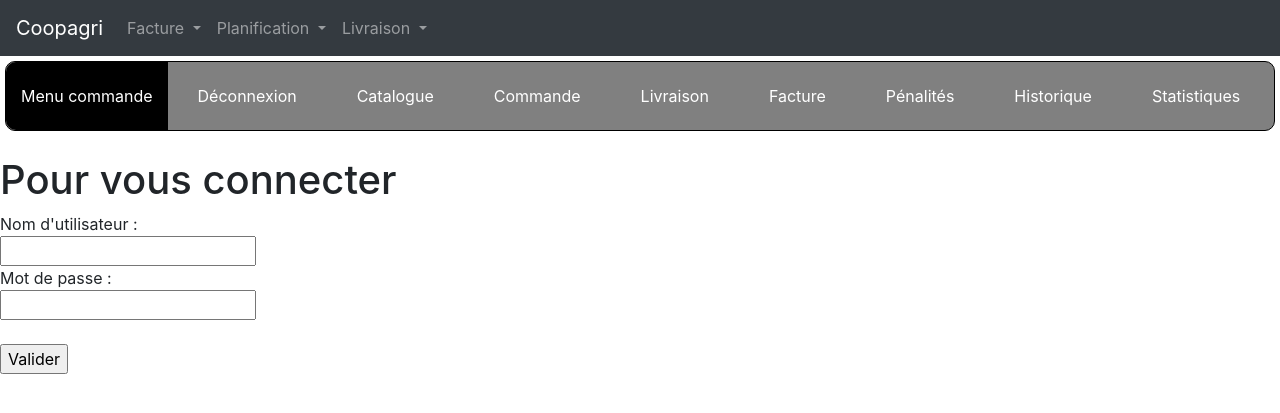
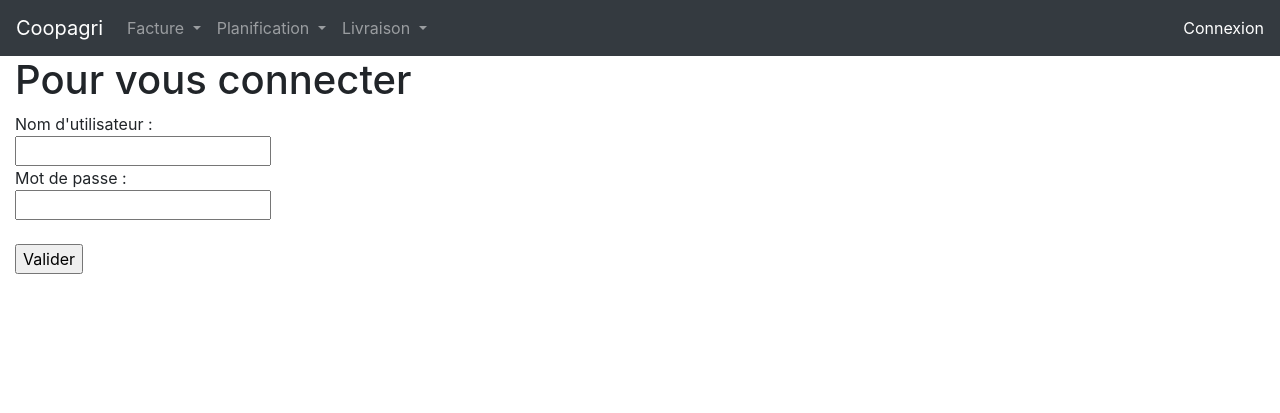
Before and after one commit to VisserV/coopagri, a PHP site: template include/pages/Connexion.inc.php in a window 1280 px wide. Shown: the top 413 px of the page. Run offline with PHP 8.4, Linux system fonts and the light colour scheme; the template is opened without the code that fills it, so the values that code supplies are empty; the visitor is signed in with stand-in values (Sample User, id 1).

Commit message:
new header

```diff
--- a/css/stylesheet.css
+++ b/css/stylesheet.css
@@ -1 +1,4 @@
 /*css*/
+nav ul li a#btn_Connexion, nav ul li a#btn_Connexion :link, nav ul li a#btn_Connexion :visited {
+    color: white !important;
+}
--- a/include/footer.inc.php
+++ b/include/footer.inc.php
@@ -1,8 +1,8 @@
-</div>
-<div id="footer">
-
 </div>
 
+<footer>
+
+</footer>
 
 </body>
 </html>
--- a/include/header.inc.php
+++ b/include/header.inc.php
@@ -8,12 +8,9 @@
     <meta charset="utf-8">
 
     <link rel="stylesheet" href="css/reset.css">
- <!--<link rel="stylesheet" href="https://maxcdn.bootstrapcdn.com/bootstrap/4.0.0/css/bootstrap.min.css" integrity="sha384-Gn5384xqQ1aoWXA+058RXPxPg6fy4IWvTNh0E263XmFcJlSAwiGgFAW/dAiS6JXm" crossorigin="anonymous"> -->
+    <link rel="stylesheet" href="css/stylesheet.css">
     <link rel="stylesheet" href="css/styleCommande.css">
-   <!--<script src="https://code.jquery.com/jquery-3.2.1.slim.min.js" integrity="sha384-KJ3o2DKtIkvYIK3UENzmM7KCkRr/rE9/Qpg6aAZGJwFDMVNA/GpGFF93hXpG5KkN" crossorigin="anonymous"></script>
-   <script src="https://cdnjs.cloudflare.com/ajax/libs/popper.js/1.12.9/umd/popper.min.js" integrity="sha384-ApNbgh9B+Y1QKtv3Rn7W3mgPxhU9K/ScQsAP7hUibX39j7fakFPskvXusvfa0b4Q" crossorigin="anonymous"></script>
-   <script src="https://maxcdn.bootstrapcdn.com/bootstrap/4.0.0/js/bootstrap.min.js" integrity="sha384-JZR6Spejh4U02d8jOt6vLEHfe/JQGiRRSQQxSfFWpi1MquVdAyjUar5+76PVCmYl" crossorigin="anonymous"></script>
-   <script src="https://ajax.googleapis.com/ajax/libs/jquery/3.3.1/jquery.min.js"></script> -->
+
     <link rel="stylesheet" href="https://stackpath.bootstrapcdn.com/bootstrap/4.3.1/css/bootstrap.min.css" integrity="sha384-ggOyR0iXCbMQv3Xipma34MD+dH/1fQ784/j6cY/iJTQUOhcWr7x9JvoRxT2MZw1T" crossorigin="anonymous">
     <script src="https://code.jquery.com/jquery-3.3.1.slim.min.js" integrity="sha384-q8i/X+965DzO0rT7abK41JStQIAqVgRVzpbzo5smXKp4YfRvH+8abtTE1Pi6jizo" crossorigin="anonymous"></script>
     <script src="https://cdnjs.cloudflare.com/ajax/libs/popper.js/1.14.7/umd/popper.min.js" integrity="sha384-UO2eT0CpHqdSJQ6hJty5KVphtPhzWj9WO1clHTMGa3JDZwrnQq4sF86dIHNDz0W1" crossorigin="anonymous"></script>
@@ -57,69 +54,18 @@
                         Livraison
                     </a>
                     <div class="dropdown-menu" aria-labelledby="navbarDropdown">
-    <a class="dropdown-item" href="#">Catalogue</a>
+                        <a class="dropdown-item" href="index.php?page=32">Catalogue</a>
                         <a class="dropdown-item" href="index.php?page=31">Lister commande</a>
                         <a class="dropdown-item" href="index.php?page=36">Passer commande</a>
-    <a class="dropdown-item" href="#">Livraison</a>
-    <a class="dropdown-item" href="#">Statistiques</a>
+                        <a class="dropdown-item" href="index.php?page=30">Livraison</a>
+                        <a class="dropdown-item" href="index.php?page=37">Statistiques</a>
                     </div>
                 </li>
             </ul>
         </div>
+        <ul class="nav navbar-nav navbar-right">
+            <li><a id="btn_Connexion" href="index.php?page=33">Connexion</a></li>
+        </ul>
     </nav>
 
-<div class="Menu_Accueil_Commande">
-    <div class="Title_Menu_Accueil_Commande">
-        <a href="index.php?page=0">Menu commande</a>
-    </div>
-    <?php
-    if(!isset($_SESSION["login"])) {
-        ?>
-        <div class="Connexion_Menu_Accueil_Commande">
-            <a href="index.php?page=33">Connexion</a>
-        </div>
-        <?php
-    } else {
-        ?>
-        <div class="Deconnexion_Menu_Accueil_Commande">
-            <a href="index.php?page=35">Déconnexion</a>
-        </div>
-
-        <div class="Catalogue_Menu_Accueil_Commande">
-            <a href="index.php?page=32">Catalogue</a>
-        </div>
-        <div class="dropdown Commande_Menu_Accueil_Commande">
-            <a>Commande</a>
-            <div class="dropdown-content">
-                <a href="index.php?page=31">Lister commande</a>
-                <a href="index.php?page=36">Passer commande</a>
-            </div>
-        </div>
-        <div class="Livraison_Menu_Accueil_Commande">
-            <a href="index.php?page=30">Livraison</a>
-        </div>
-        <div class="Facture_Menu_Accueil_Commande">
-            <a href="#">Facture</a>
-        </div>
-        <div class="Pénalités_Menu_Accueil_Commande">
-            <a href="#">Pénalités</a>
-        </div>
-        <div class="Historique_Menu_Accueil_Commande">
-            <a href="#">Historique</a>
-        </div>
-        <?php
-    }
-    ?>
-
-    <div class="Stat_Menu_Accueil_Commande">
-        <a href="index.php?page=37">Statistiques</a>
-    </div>
-</div>
-
-
-
-
-<div class="container-fluid"></div>
-
-
-</body>
+    <div class="container-fluid">
```
Lines whose indentation alone changed are shown as unchanged.
